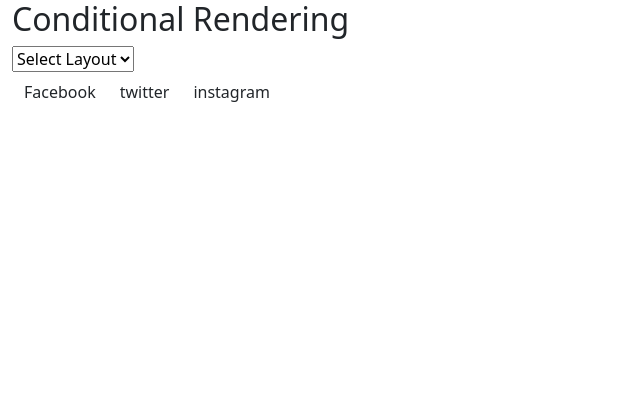
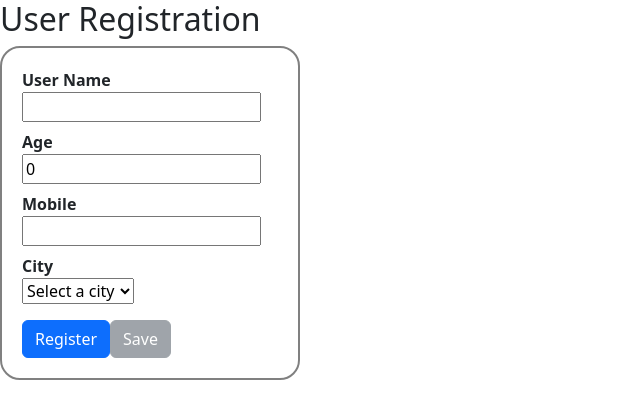
Before and after one commit to Varunk558/shopping-react, a React (Create React App) app: page / in a window 1280 px wide. Shown: the top 418 px of the page, without its empty margins (0-640 px from the left). Built offline with nearby package versions, Linux system fonts and the light colour scheme.

Commit message:
Updated with different components

```diff
--- a/src/index.js
+++ b/src/index.js
@@ -23,11 +23,19 @@ import { EmiCalculatorComponent } from './components/emi-calculator/emi-calculat
 import { SampleComponent } from './components/sample/sample.component';
 import { PropertiesDemoComponent } from './components/properties-demo/properties.component';
 import { ConditionalRenderingComponent } from './components/properties-demo/conditional-rendering.component';
+import { RegisterComponent } from './components/register/register.component';
+import { ClassEventComponent } from './components/class-event-binding/class-event.component';
+import { LifeCycleComponent } from './components/life-cycle/life-cycle.component';
+import { FormValidationComponent } from './components/form-validation/form-validation.component';
+import { FormikDemoComponent } from './components/formik-demo/formik-demo.component';
+import { FormikValidationComponent } from './components/formik-validation/formik-validation.component';
+import { FormikWithHtmlComponent } from './components/formik-validation/formik-with-html.component';
+import { FormikComponents } from './components/formik-components/formikcomponents';
 
 const root = ReactDOM.createRoot(document.getElementById('root'));
 root.render(
   <React.StrictMode>
-    <ConditionalRenderingComponent />
+    <FormikComponents />
   </React.StrictMode>
 );
 
```
